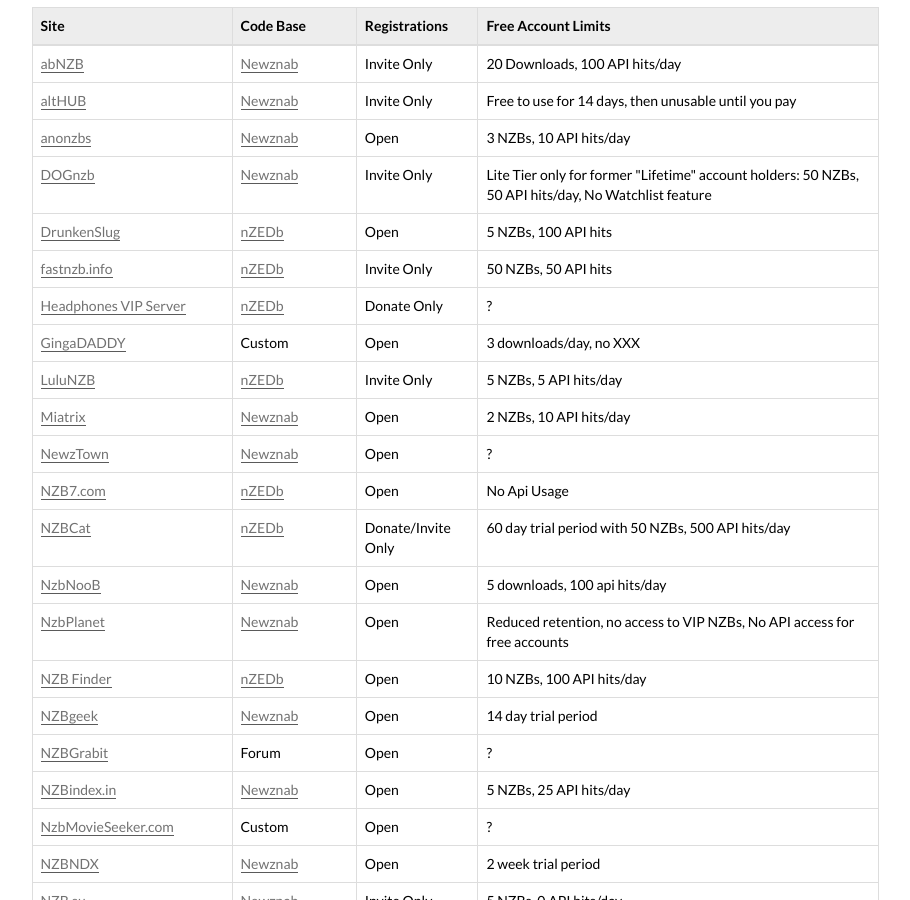
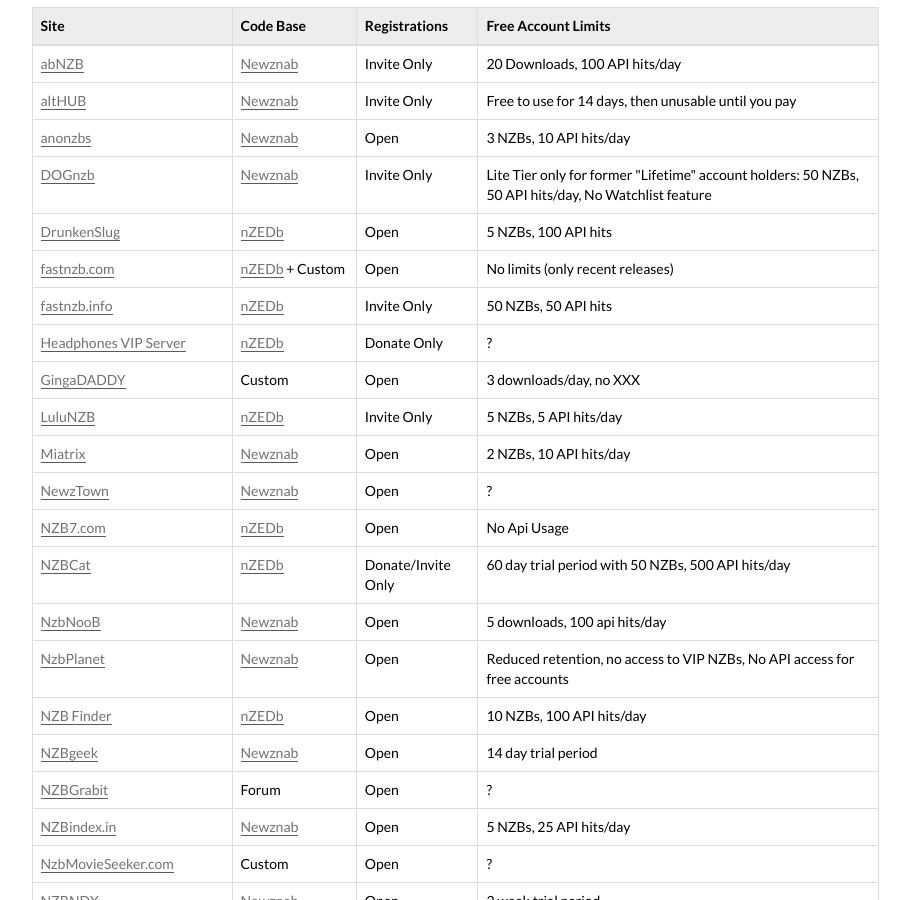
Before and after one commit to sabnzbd/sabnzbd.github.io, a Jekyll site: the page built from wiki/introduction/nzb-sources.html, in a window 1280 px wide and 900 px high, scrolled down 1046 px. Shown: the whole window, without its empty margins (331-1241 px from the left). Built offline with Jekyll 4.4.1, drawn with Linux system fonts in a browser that asks for light colours.

Commit message:
Add fastnzb.com
Closes #35

```diff
--- a/wiki/introduction/nzb-sources.html
+++ b/wiki/introduction/nzb-sources.html
@@ -106,6 +106,12 @@
 <td><a href="https://nzedb.github.io/" target="_blank">nZEDb</a></td>
 <td>Open</td>
 <td>5 NZBs, 100 API hits</td>
+</tr>
+<tr>
+<td><a href="https://fastnzb.com/" target="_blank">fastnzb.com</a></td>
+<td><a href="https://nzedb.github.io/" target="_blank">nZEDb</a> + Custom</td>
+<td>Open</td>
+<td>No limits (only recent releases)</td>
 </tr>
 <tr>
 <td><a href="http://fastnzb.info/" target="_blank">fastnzb.info</a></td>
```
